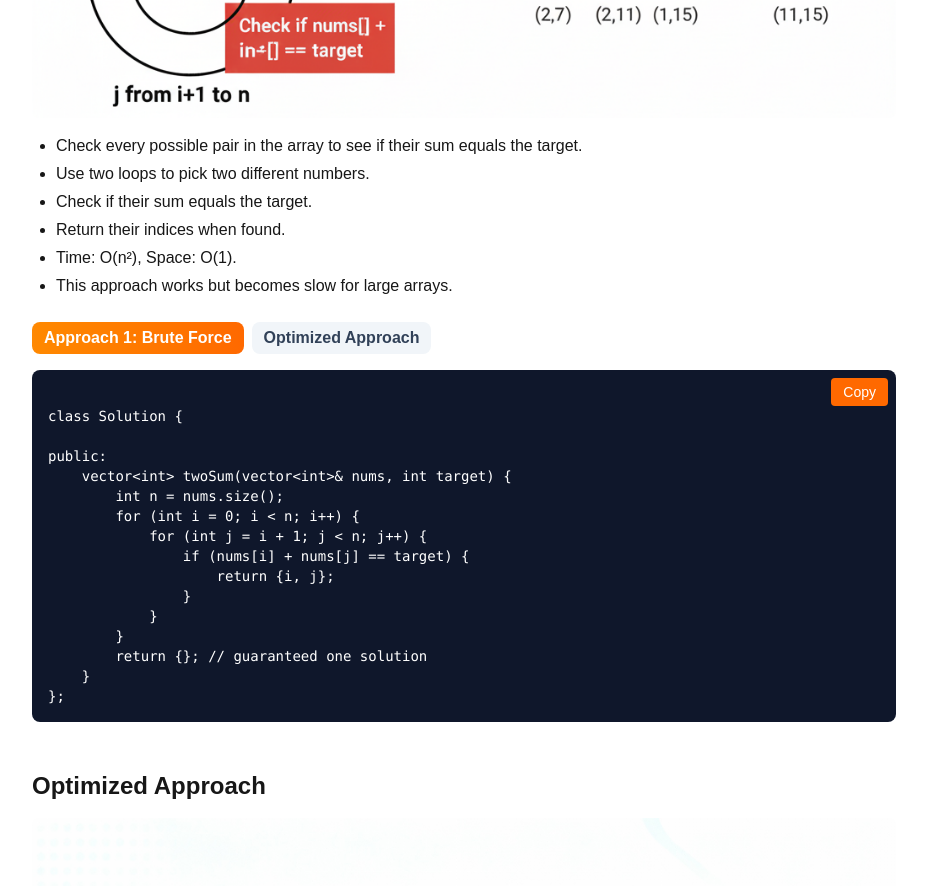
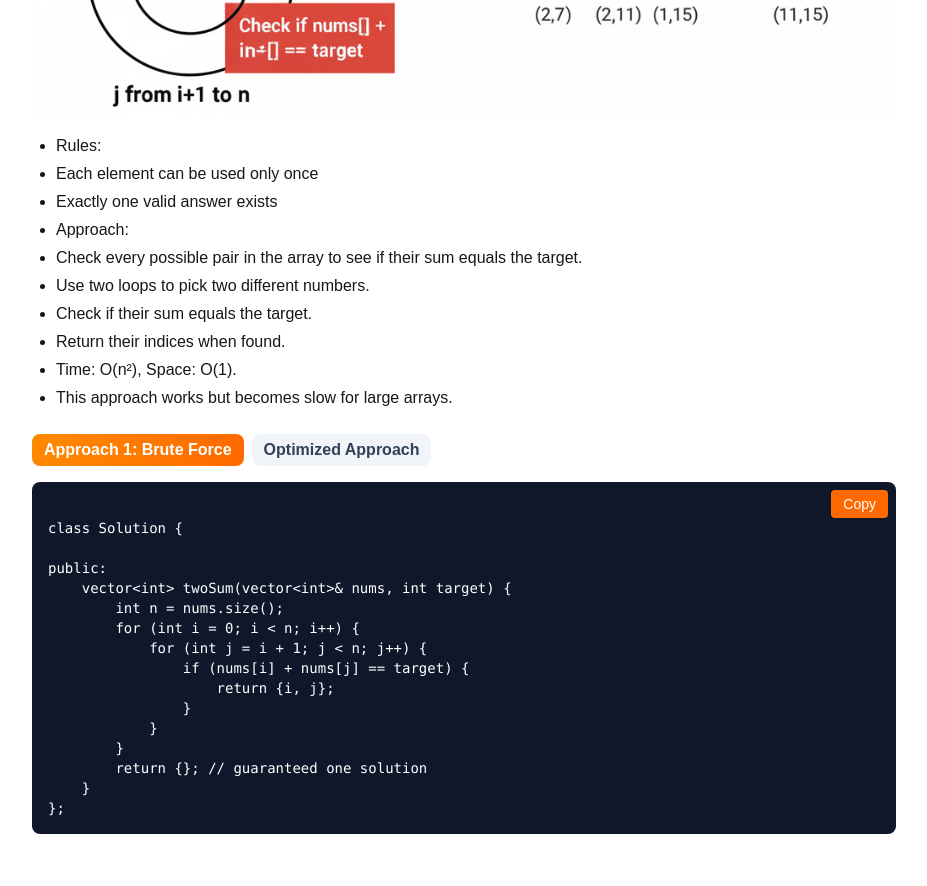
Before and after one commit to madhvi209/Portfolio, a Next.js app: page /blogs/1 in a window 1280 px wide. Shown: the part 1460-2346 px from the top of the page, without its empty margins (176-1103 px from the left). Built offline with nearby package versions, Linux system fonts and the light colour scheme.

Commit message:
update blog data

```diff
--- a/data/blogs.ts
+++ b/data/blogs.ts
@@ -26,6 +26,10 @@ export const blogs: Blog[] = [
         title: "Approach 1: Brute Force",
         image: "/images/blogs/2sum/twoSum1.png",
         points: [
+          "Rules:",
+          "Each element can be used only once",
+          "Exactly one valid answer exists",
+          "Approach:",
           "Check every possible pair in the array to see if their sum equals the target.",
           "Use two loops to pick two different numbers.",
           "Check if their sum equals the target.",
```
